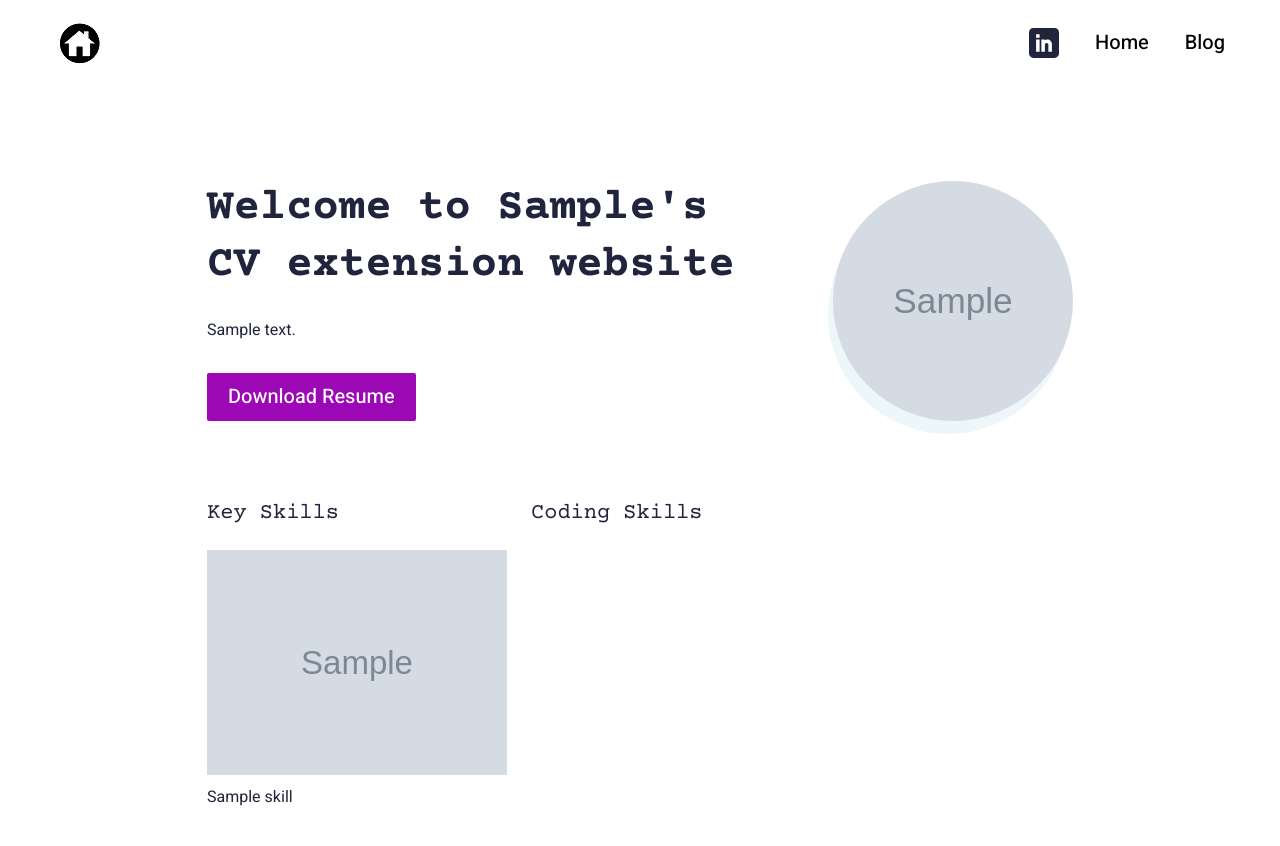
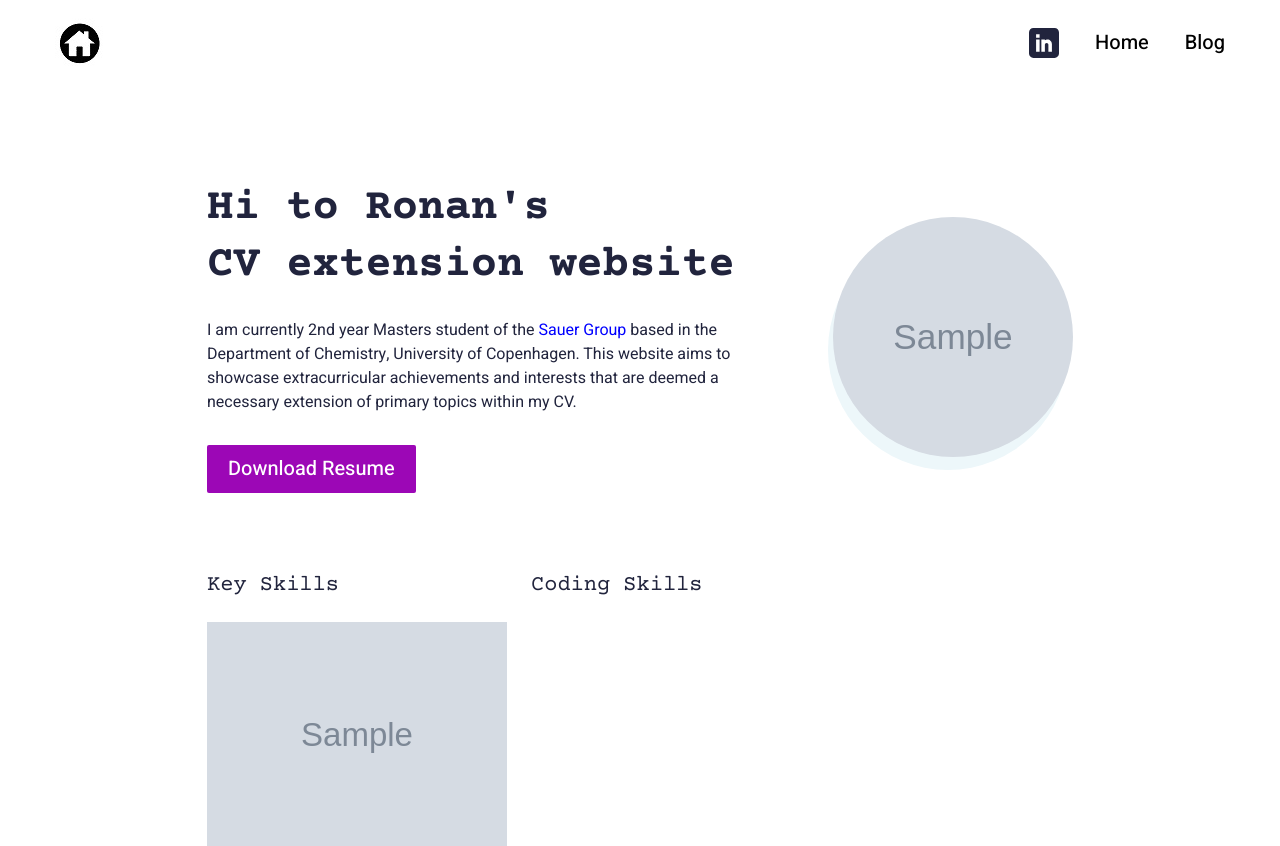
Before and after one commit to ronanglee/cv_website, a Django app: page / in a window 1280 px wide. Shown: the top 846 px of the page. Run offline with Django 3.2, Linux system fonts and the light colour scheme; tables that the repository leaves empty hold one stand-in row (values such as "Sample post"); grey boxes marked "Sample" are stand-in pictures; data that the repository does not hold is empty; some libraries are stand-ins or nearby versions.

Commit message:
up to date with newest website

```diff
--- a/main/templates/main/index.html
+++ b/main/templates/main/index.html
@@ -42,8 +42,10 @@ Start Content
         </div>
         <div class="col-md">
           <div class="bannerContent">
-            <h1 class="xlTitle pb-3">Welcome to {{me.first_name|title}}'s <br>CV extension website</br></h1>
-            <p>{{me.userprofile.bio}}</p>
+            <h1 class="xlTitle pb-3">Hi to Ronan's <br>CV extension website</br></h1>
+            <!-- <p>{{me.userprofile.bio}}</p> -->
+            <p>I am currently 2nd year Masters student of the <a style="color:blue;" href="https://chem.ku.dk/research_sections/physchem/sauer-group/" target="_blank" rel="noopener noreferrer">Sauer Group</a> based in the Department of Chemistry, University of Copenhagen.
+            This website aims to showcase extracurricular achievements and interests that are deemed a necessary extension of primary topics within my CV.
             <div class="bannerBtnCol">
               <div class="row">
                 <div class="col-auto">
@@ -112,7 +114,7 @@ Start Content
   </div>
 </section>
 
-<section>
+ <section>
   <div class="sectionSpaceSm lightBg">
     <div class="container">
       <div class="row pb-3">
@@ -162,15 +164,6 @@ Start Content
     </div>
   </div>
 </section>
-<script>
-document.querySelectorAll('{{c.image.url}}").forEach(image =>{
-  image.onclick = () =>{
-    document.querySelector('.popup-image').style.display = 'block';
-    document.queryselector('.popup-image img').src = image.getAttribute('src');
-  }
-});
-
-</script>
 
 <section>
   <div class="sectionSpaceSm lightBg">
--- a/resume_app/settings.py
+++ b/resume_app/settings.py
@@ -24,7 +24,7 @@ BASE_DIR = Path(__file__).resolve().parent.parent
 SECRET_KEY = 'vcksxge6dfwa!jr0b5)xi!1+k*u2_7uxl1)lr7lvp#36r^i^d'
 
 # SECURITY WARNING: don't run with debug turned on in production!
-DEBUG = False
+DEBUG = True
 
 ALLOWED_HOSTS = []
 
```
